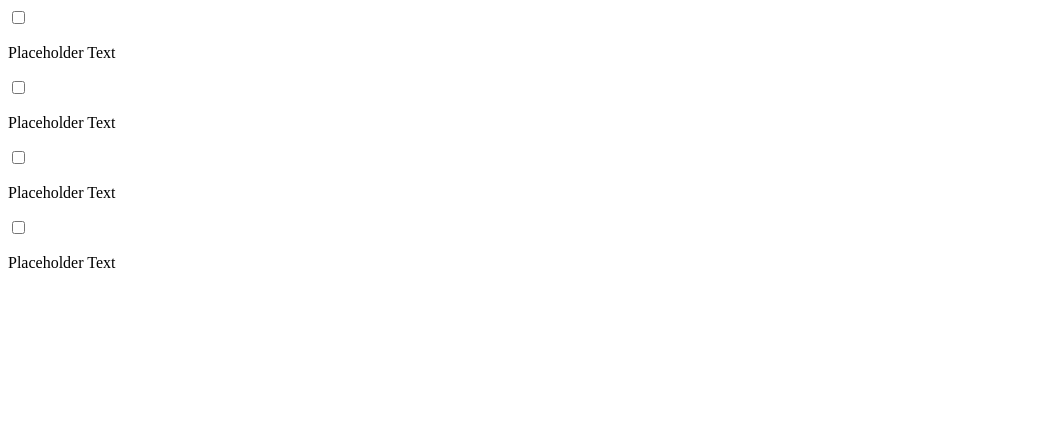
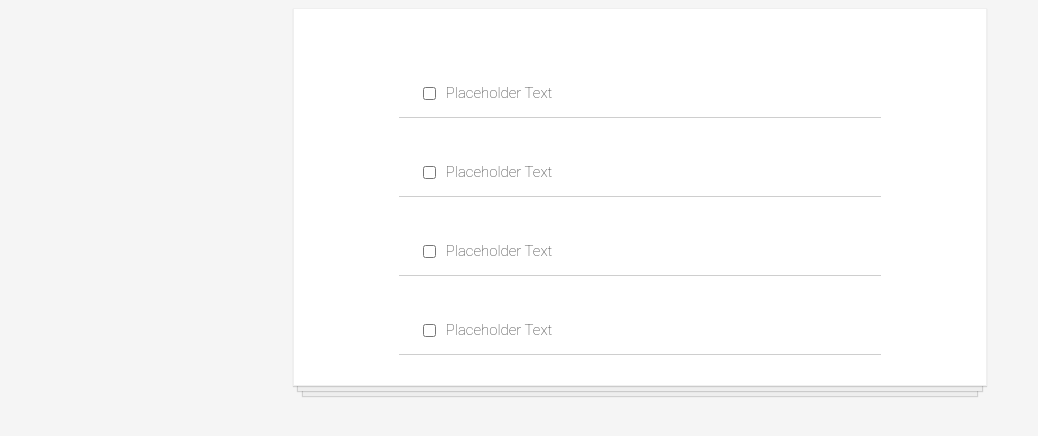
Before and after one commit to wschwab/JavaScriptPen, a React app in the folder react_todo/: page / in a window 1280 px wide. Shown: the top 436 px of the page, without its empty margins (0-1038 px from the left). Built offline with nearby package versions, Linux system fonts and the light colour scheme.

Commit message:
one can hope webpack now works

```diff
--- a/react_todo/package.json
+++ b/react_todo/package.json
@@ -5,7 +5,7 @@
   "main": "index.js",
   "scripts": {
     "test": "echo \"Error: no test specified\" && exit 1",
-    "start": "webpack --mode development --watch",
+    "start": "webpack-dev-server --mode development --open --hot",
     "build": "webpack --mode production"
   },
   "author": "",
--- a/react_todo/src/styles/App.css
+++ b/react_todo/src/styles/App.css
@@ -0,0 +1,25 @@
+body {
+    background-color: whitesmoke;
+}
+
+.todo-list {
+    background-color: white;
+    margin: auto;
+    width: 50%;
+    display: flex;
+    flex-direction: column;
+    align-items: center;
+    border: 1px solid #efefef;
+    box-shadow:
+    /* The top layer shadow */
+        0 1px 1px rgba(0,0,0,0.15),
+            /* The second layer */
+        0 10px 0 -5px #eee,
+            /* The second layer shadow */
+        0 10px 1px -4px rgba(0,0,0,0.15),
+            /* The third layer */
+        0 20px 0 -10px #eee,
+            /* The third layer shadow */
+        0 20px 1px -9px rgba(0,0,0,0.15);
+    padding: 30px;
+}
--- a/react_todo/src/styles/TodoItem.css
+++ b/react_todo/src/styles/TodoItem.css
@@ -0,0 +1,25 @@
+body {
+    background-color: whitesmoke;
+}
+
+.todo-item {
+    display: flex;
+    justify-content: flex-start;
+    align-items: center;
+    padding: 30px 20px 0;
+    width: 70%;
+    border-bottom: 1px solid #cecece;
+    font-family: Roboto, sans-serif;
+    font-weight: 100;
+    font-size: 15px;
+    color: #333333;
+}
+
+input[type=checkbox] {
+    margin-right: 10px;
+    font-size: 30px;
+}
+
+input[type=checkbox]:focus {
+    outline: 0;
+}
--- a/react_todo/webpack.config.js
+++ b/react_todo/webpack.config.js
@@ -12,7 +12,9 @@
       {
         test: /\.js$/,
         exclude: /node_modules/,
-        use: ["babel-loader"]
+        use: {
+            loader: 'babel-loader'
+        }
       },
       {
         test: /\.css$/,
```
Also changed, not shown: react_todo/.babelrc.
